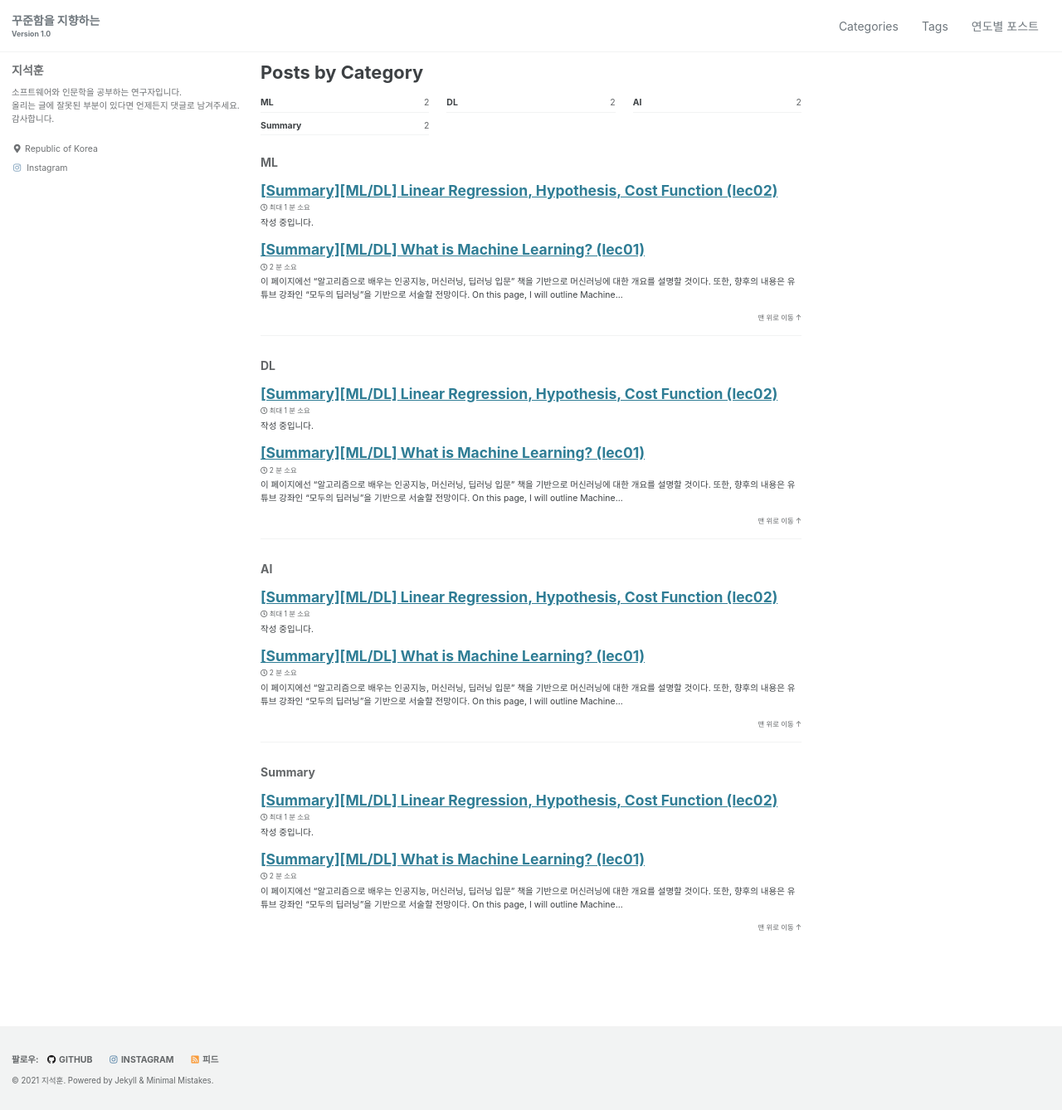
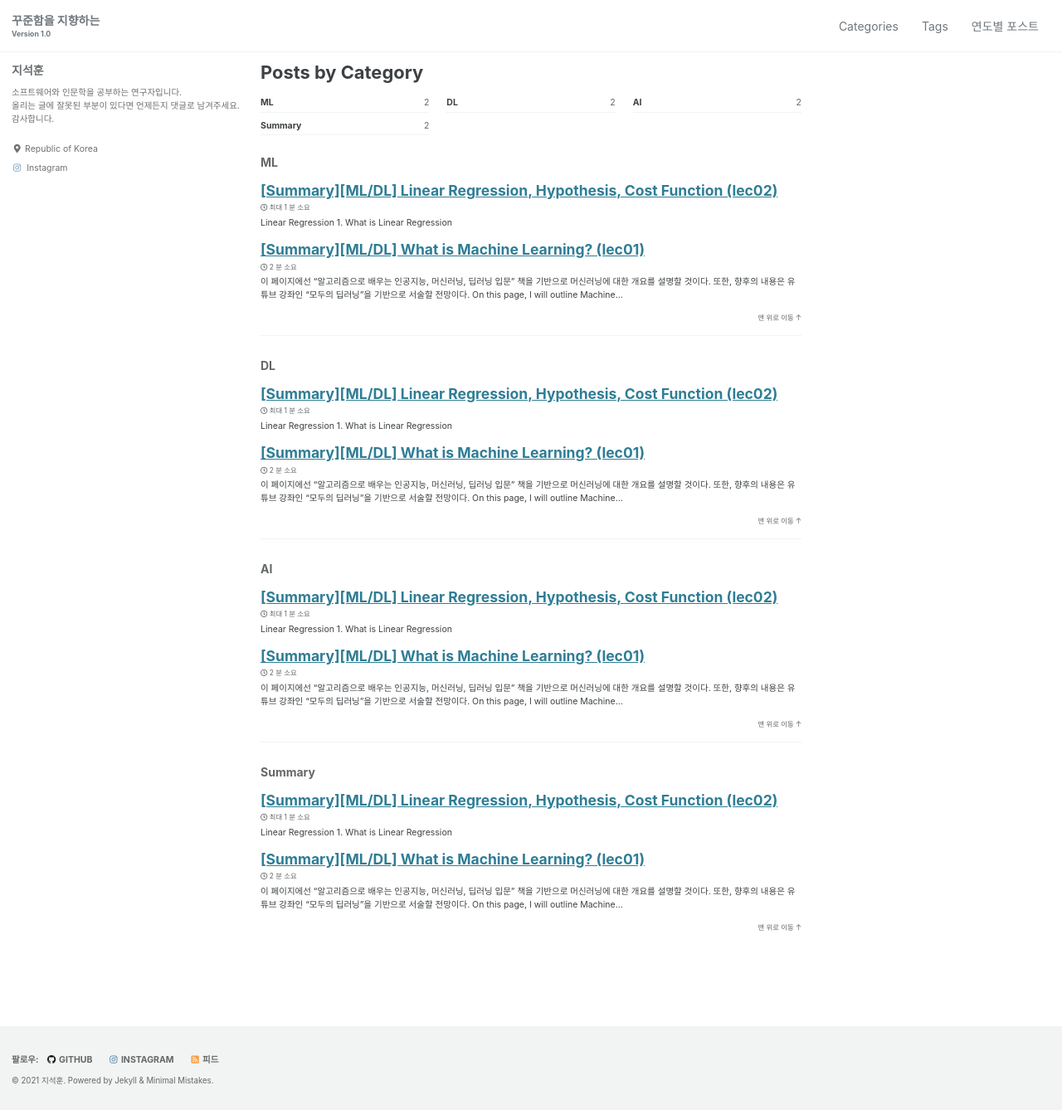
Before and after one commit to lCan37/lcan37.github.com, a Jekyll site: the page built from _pages/category-archive.md, in a window 1280 px wide. Shown: the whole page at 83% size. Built offline with Jekyll 4.4.1, drawn with Linux system fonts in a browser that asks for light colours; cached includes are drawn as plain includes; part of the change alters nothing that is shown.

Commit message:
add posts about lec02

```diff
--- a/_posts/2021-01-26-AI-Deep_Learning_for_Everyone_lec02.md
+++ b/_posts/2021-01-26-AI-Deep_Learning_for_Everyone_lec02.md
@@ -7,4 +7,22 @@ categories:
 - Summary
 ---
 
-작성 중입니다.
+## Linear Regression
+### 1. What is Linear Regression
+![Data](https://img1.daumcdn.net/thumb/R1280x0/?scode=mtistory2&fname=https%3A%2F%2Fblog.kakaocdn.net%2Fdn%2FbcCKJw%2FbtqzANTLldb%2FWJcNgXZhwAkaoOMVoJMmGk%2Fimg.png)
+
+![LR1](https://img1.daumcdn.net/thumb/R1280x0/?scode=mtistory2&fname=https%3A%2F%2Fblog.kakaocdn.net%2Fdn%2Flrmyd%2FbtqzAOd3AR5%2FvB3S1jCw4qTnsIGUBjeUKk%2Fimg.png)
+
+- Linear Regression이란, 데이터의 특징을 잘 나타내는 선형식을 긋는 걸 말한다.
+- 파란색의 선은 위 세 직선 중 가장 데이터의 특징을 잘 나타내며, 우리는 다른 두 개의 선도 W(기울기)와 b(y절편)의 값을 잘 조절하여 파란색 선에 가깝게 해야한다.
+
+### 2. 최적의 선형식을 찾기
+![Cost1](https://img1.daumcdn.net/thumb/R1280x0/?scode=mtistory2&fname=https%3A%2F%2Fblog.kakaocdn.net%2Fdn%2Fbw89Vv%2FbtqzAjrQA8e%2FVK8wVqdNa0Fk22qbZGOzGk%2Fimg.png)
+
+ - 위처럼 실제 데이터의 값과 선형식의 값의 차이를 최소화 함으로써 최적의 선형식을 찾을 수 있다.
+ - 이때 실측값과 예측값(선형식으로 추정한 것)의 차이를 Cost라고 한다.
+
+### 정리 (결론)
+![Cost2](https://img1.daumcdn.net/thumb/R1280x0/?scode=mtistory2&fname=https%3A%2F%2Fblog.kakaocdn.net%2Fdn%2FNn3Tf%2Fbtqzzl4JLJX%2FiKo0R0UcpR0IaoyKq8De5K%2Fimg.png)
+![Cost3](https://img1.daumcdn.net/thumb/R1280x0/?scode=mtistory2&fname=https%3A%2F%2Fblog.kakaocdn.net%2Fdn%2FmNHtj%2FbtqzAi0ITih%2F6MGnS8nAKUSipMYKrWgdYK%2Fimg.png)
+- 위 수식을 만족하는, 즉, cost가 최소인 W와 b를 찾는 것이 Linear Regression에서의 목표다.
```
